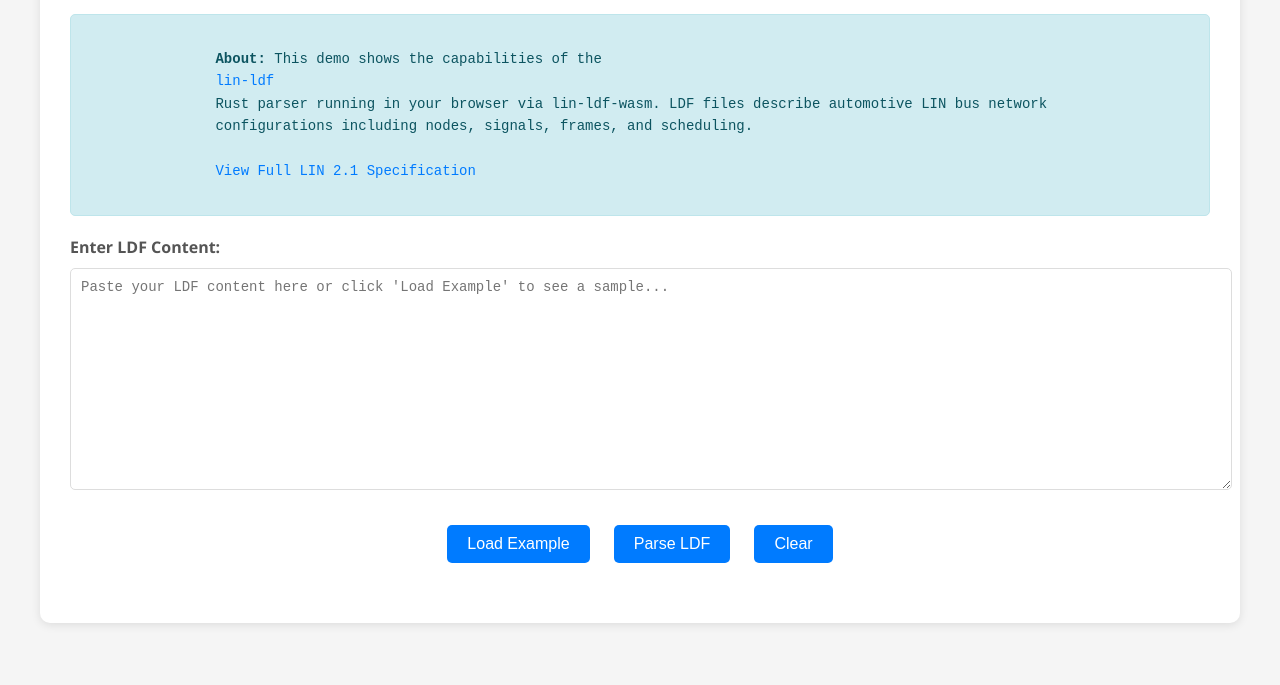
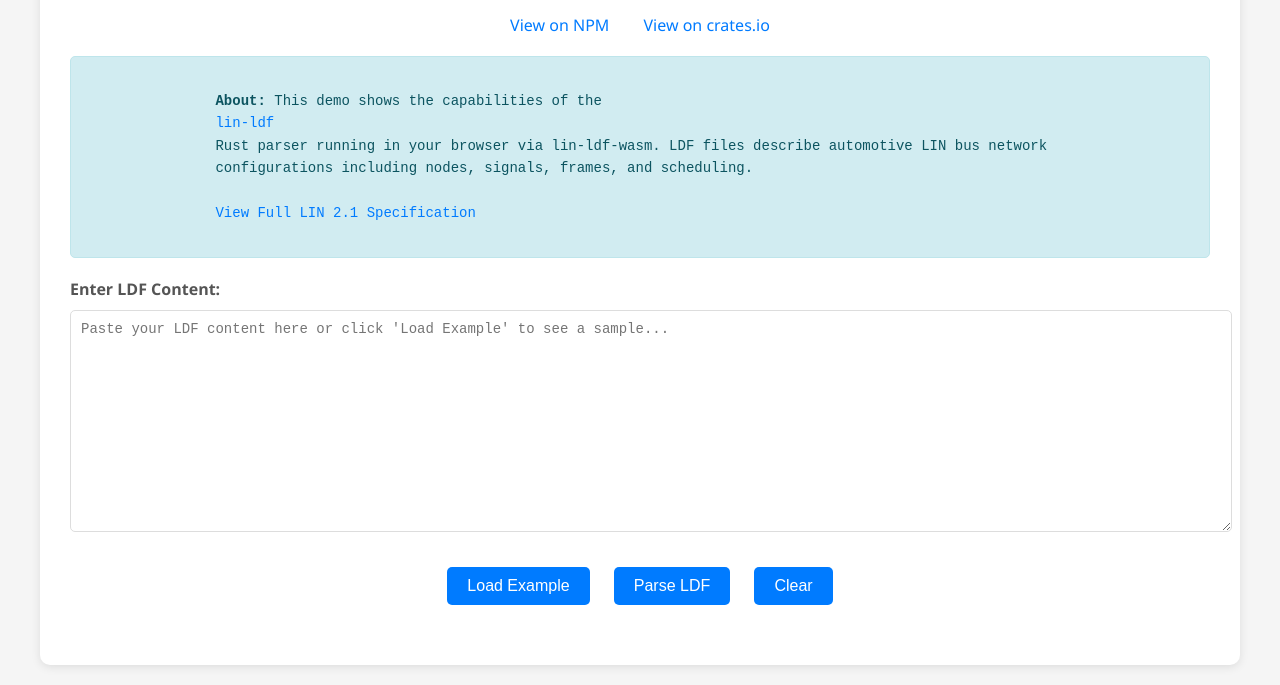
Before and after one commit to zpg6/lin-ldf, a plain HTML site: page wasm/index.html in a window 1280 px wide. Shown: the part 130-815 px from the top of the page. Drawn offline with Linux system fonts and the light colour scheme; a script that the page names is missing.

Commit message:
docs: add npm and crates.io links to example page

```diff
--- a/wasm/index.html
+++ b/wasm/index.html
@@ -213,6 +213,11 @@
     <body>
         <div class="container">
             <h1>lin-ldf - WebAssembly Demo</h1>
+
+            <div style="text-align: center; margin-bottom: 20px;">
+                <a href="https://www.npmjs.com/package/lin-ldf" target="_blank" style="color: #007bff; text-decoration: none; margin: 0 15px; font-weight: 500;">View on NPM</a>
+                <a href="https://crates.io/crates/lin-ldf" target="_blank" style="color: #007bff; text-decoration: none; margin: 0 15px; font-weight: 500;">View on crates.io</a>
+            </div>
 
             <div class="info result">
                 <strong>About:</strong> This demo shows the capabilities of the
```
